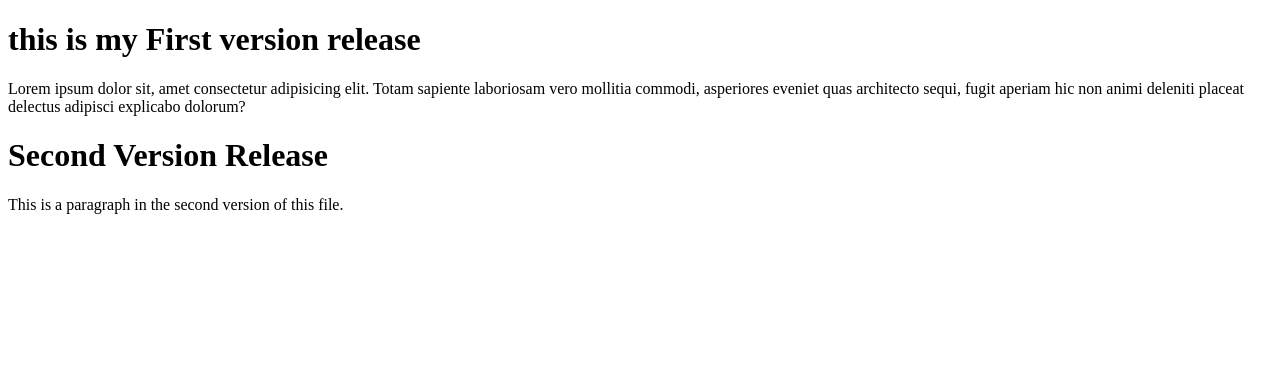
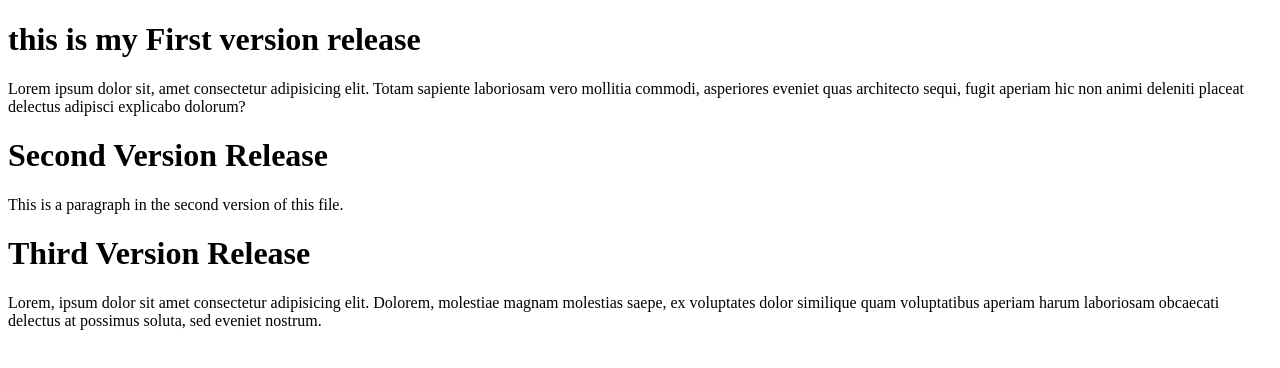
Before and after one commit to vamsee1317/Vikings, a plain HTML site: page index.html in a window 1280 px wide. Drawn offline with Linux system fonts and the light colour scheme.

Commit message:
ThirdVersionRelease

```diff
--- a/index.html
+++ b/index.html
@@ -11,5 +11,8 @@
 
     <h1>Second Version Release</h1>
     <p>This is a paragraph in the second version of this file.</p>
+
+    <h1>Third Version Release</h1>
+    <p>Lorem, ipsum dolor sit amet consectetur adipisicing elit. Dolorem, molestiae magnam molestias saepe, ex voluptates dolor similique quam voluptatibus aperiam harum laboriosam obcaecati delectus at possimus soluta, sed eveniet nostrum.</p>
 </body>
 </html>
```
